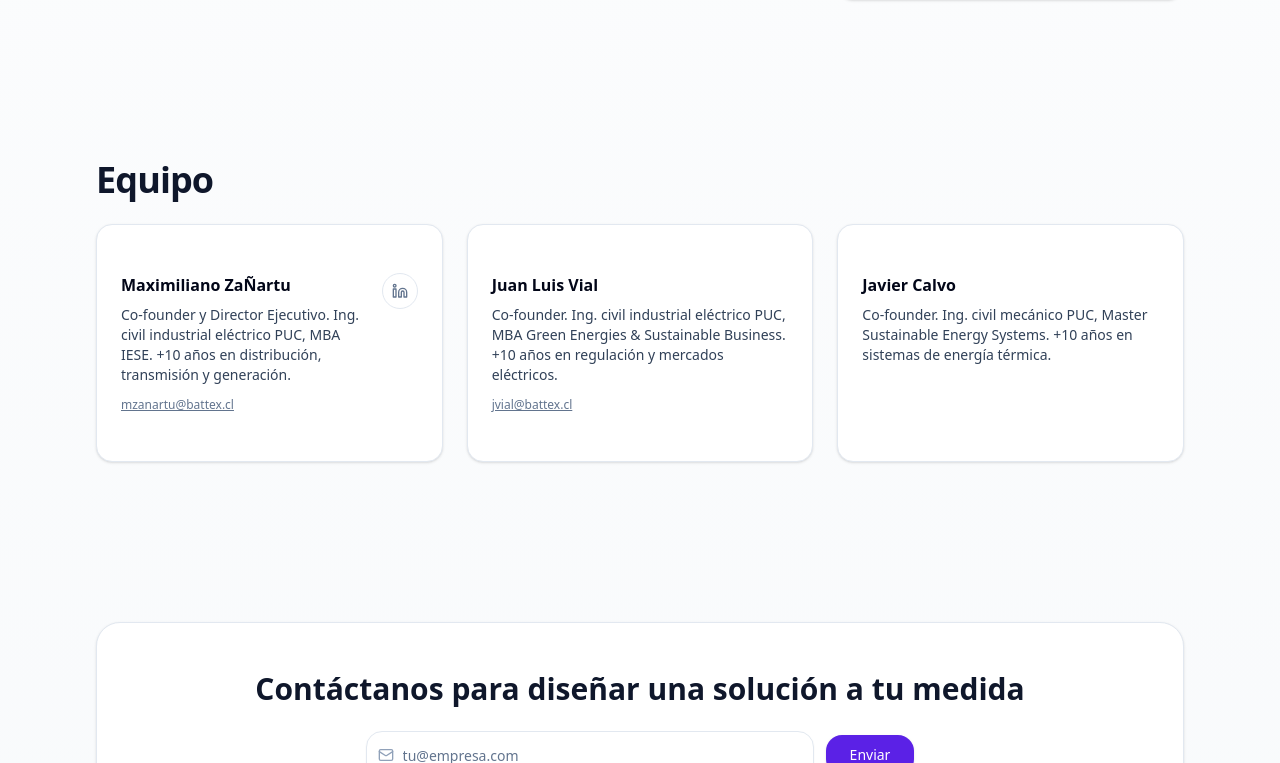
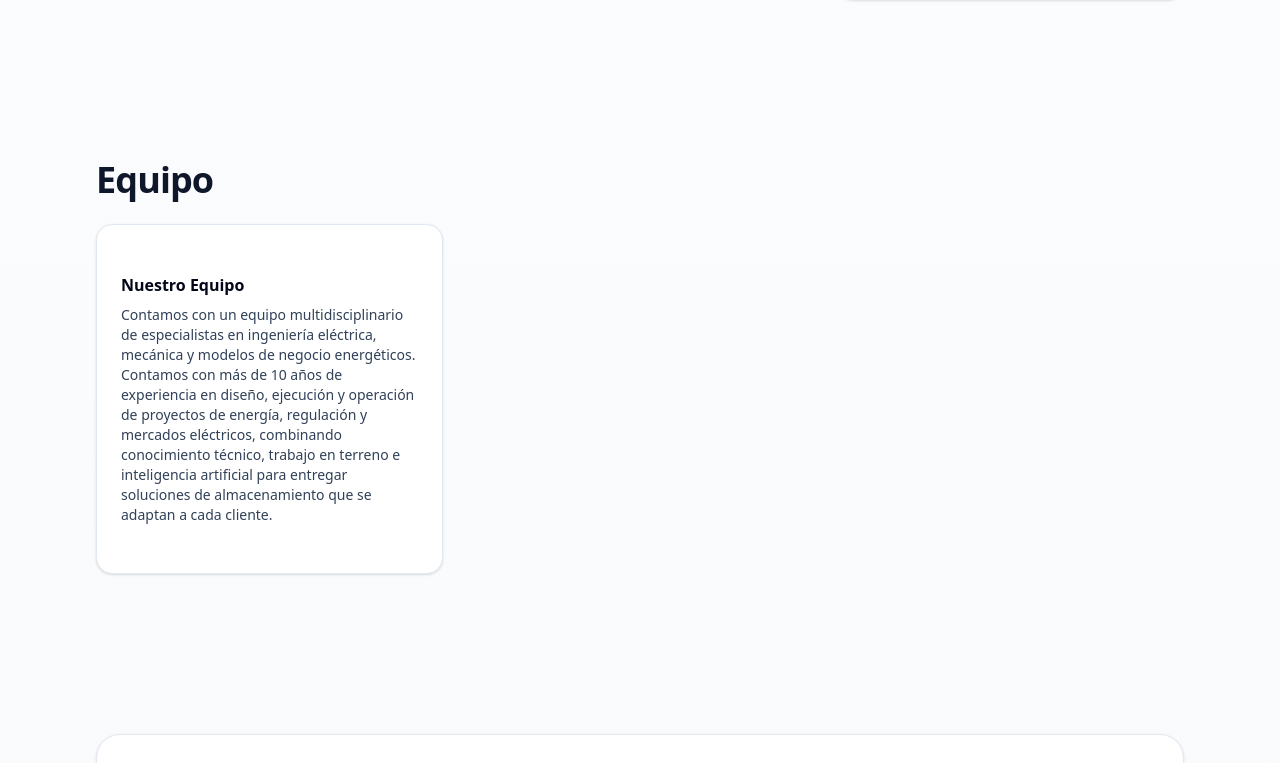
Before and after one commit to jvial90/Battex, a Next.js app: page / in a window 1280 px wide. Shown: the part 1755-2518 px from the top of the page. Built offline with nearby package versions, Linux system fonts and the light colour scheme.

Commit message:
Add files via upload

```diff
--- a/app/page.tsx
+++ b/app/page.tsx
@@ -108,8 +108,6 @@ function useActiveSection(ids: string[], headerOffset = 96) {
   return activeId;
 }
 
-
-
 type TeamMember = {
   name: string;
   bio: string;
@@ -119,29 +117,13 @@ type TeamMember = {
 
 const TEAM: TeamMember[] = [
   {
-    name: "Maximiliano ZaÑartu",
+    name: "Nuestro Equipo",
     bio:
-      "Co-founder y Director Ejecutivo. Ing. civil industrial eléctrico PUC, MBA IESE. +10 años en distribución, transmisión y generación.",
-    email: "mzanartu@battex.cl",
-    linkedin: "https://www.linkedin.com/in/maximiliano-zanartu/"
-  },
-  {
-    name: "Juan Luis Vial",
-    bio:
-      "Co-founder. Ing. civil industrial eléctrico PUC, MBA Green Energies & Sustainable Business. +10 años en regulación y mercados eléctricos.",
-    email: "jvial@battex.cl",
-    //linkedin: "https://www.linkedin.com/in/tu-perfil-juan/"
-  },
-  {
-    name: "Javier Calvo",
-    bio:
-      "Co-founder. Ing. civil mecánico PUC, Master Sustainable Energy Systems. +10 años en sistemas de energía térmica.",
+      "Contamos con un equipo multidisciplinario de especialistas en ingeniería eléctrica, mecánica y modelos de negocio energéticos. Contamos con más de 10 años de experiencia en diseño, ejecución y operación de proyectos de energía, regulación y mercados eléctricos, combinando conocimiento técnico, trabajo en terreno e inteligencia artificial para entregar soluciones de almacenamiento que se adaptan a cada cliente.",
     email: null,
-    //linkedin: "https://www.linkedin.com/in/tu-perfil-javier/"
+    linkedin: null
   }
 ];
-
-
 
 
 
```
